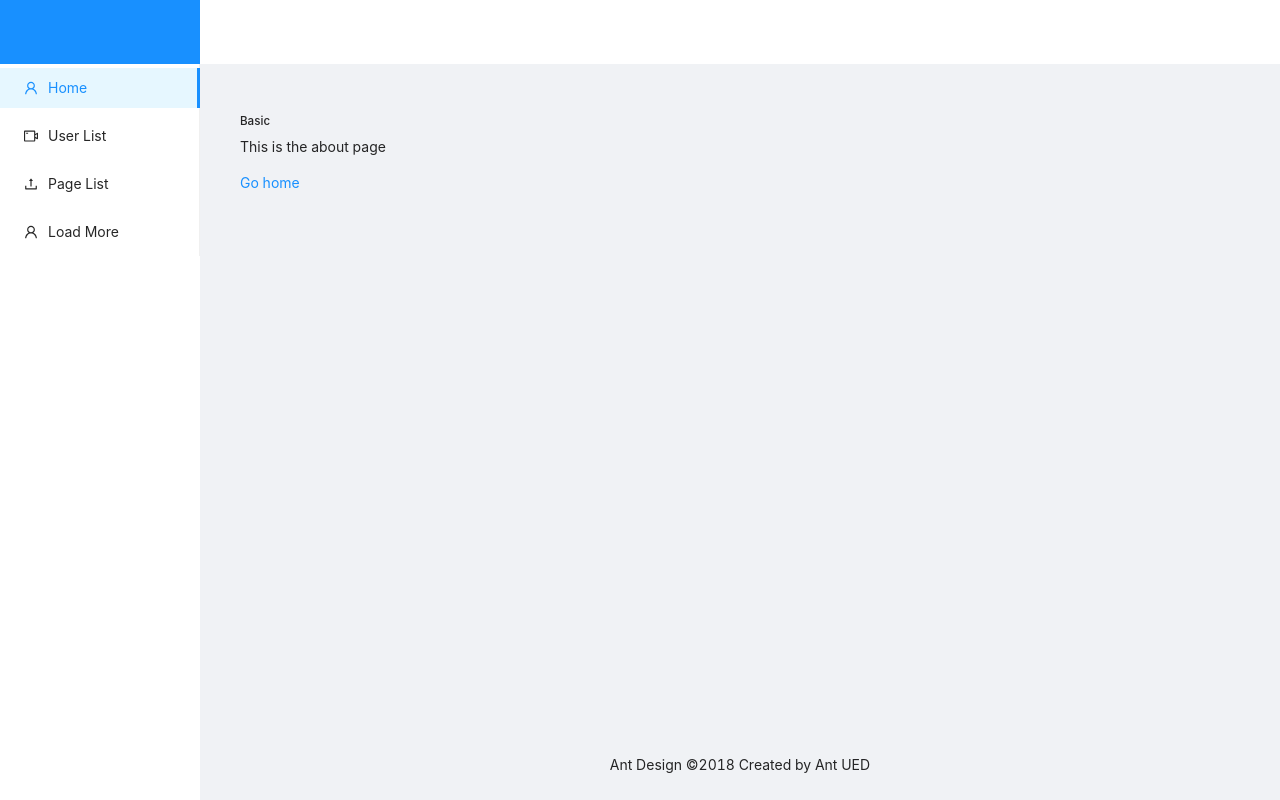
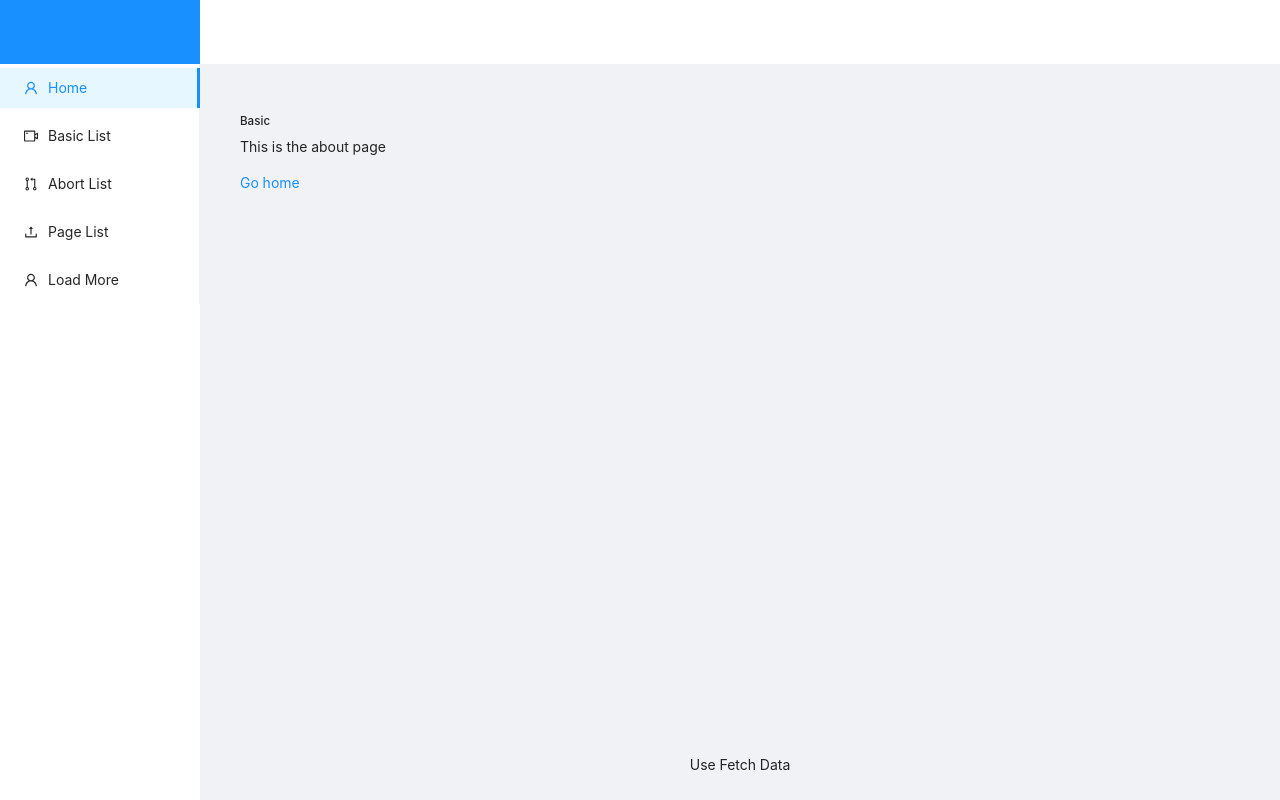
Before and after one commit to luffyZh/awesome-hooks-fetch-demo, a Next.js app: page /page in a window 1280 px wide. Built offline with nearby package versions, Linux system fonts and the light colour scheme.

Commit message:
feat: basic list

```diff
--- a/src/components/Layout.tsx
+++ b/src/components/Layout.tsx
@@ -1,6 +1,6 @@
 import React, { ReactNode } from 'react';
 import { Layout, Menu } from 'antd';
-import { UploadOutlined, UserOutlined, VideoCameraOutlined } from '@ant-design/icons';
+import { UploadOutlined, UserOutlined, VideoCameraOutlined, PullRequestOutlined } from '@ant-design/icons';
 
 const { Header, Content, Footer, Sider } = Layout;
 
@@ -34,8 +34,11 @@ const CustomLayout = ({ children, title }: Props) => (
         <Menu.Item key="home" icon={<UserOutlined />}>
           Home
         </Menu.Item>
-        <Menu.Item key="user_list" icon={<VideoCameraOutlined />}>
-          User List
+        <Menu.Item key="basic_list" icon={<VideoCameraOutlined />}>
+          Basic List
+        </Menu.Item>
+        <Menu.Item key="abort_list" icon={<PullRequestOutlined />}>
+          Abort List
         </Menu.Item>
         <Menu.Item key="page_list" icon={<UploadOutlined />}>
           Page List
@@ -54,7 +57,7 @@ const CustomLayout = ({ children, title }: Props) => (
           {children}
         </div>
       </Content>
-      <Footer style={{ textAlign: 'center' }}>Ant Design ©2018 Created by Ant UED</Footer>
+      <Footer style={{ textAlign: 'center' }}>Use Fetch Data</Footer>
     </Layout>
   </Layout>
 )
```
Also changed, not shown: src/pages/index.tsx (+37 -3 lines).
